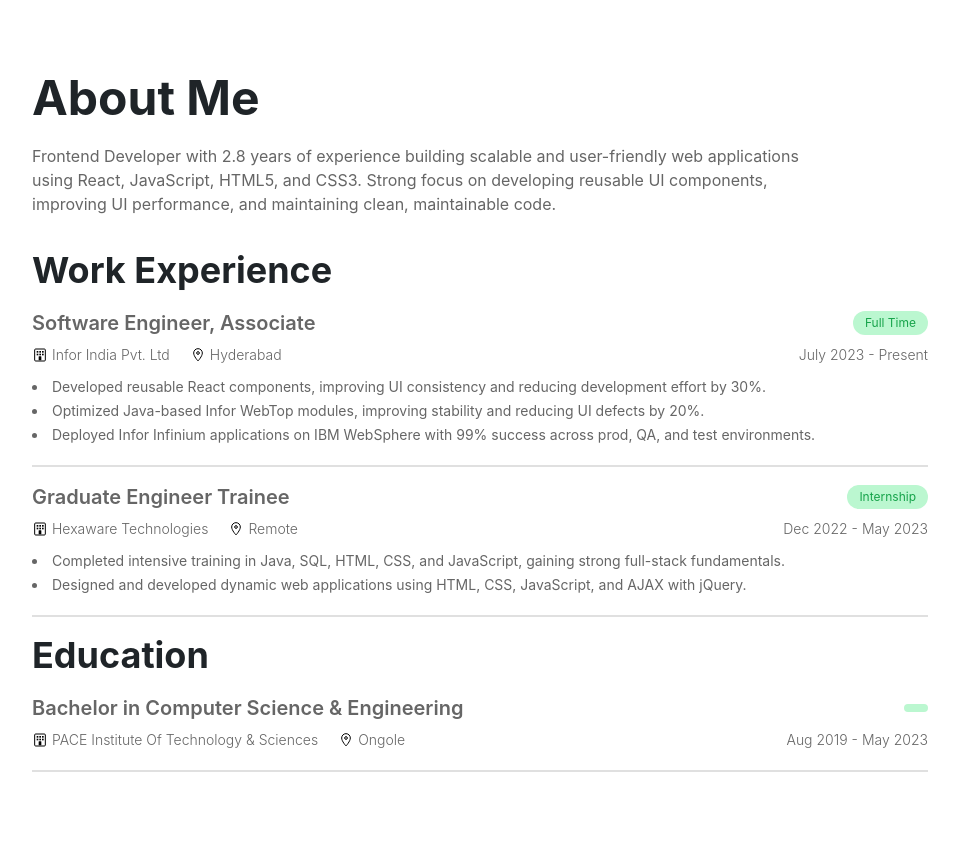
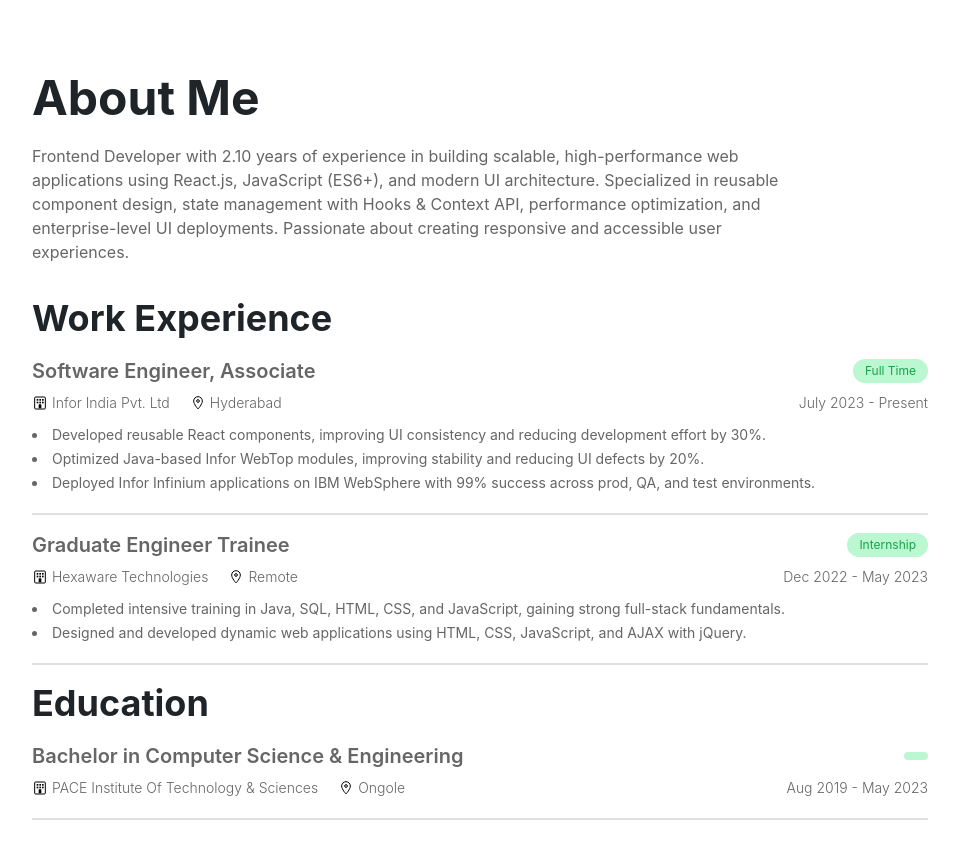
Before and after one commit to npoludasu/react-portfolio-website, a React (Create React App) app: page / in a window 1280 px wide. Shown: the part 900-1758 px from the top of the page, without its empty margins (160-1119 px from the left). Built offline with nearby package versions, Linux system fonts and the light colour scheme.

Commit message:
Updated project details

```diff
--- a/src/data/details.js
+++ b/src/data/details.js
@@ -31,7 +31,7 @@ export const personalDetails = {
   name: "Naveen Poludasu",
   tagline: "Frontend Developer specializing in React & JavaScript",
   img: profile,
-  about: `Frontend Developer with 2.8 years of experience building scalable and user-friendly web applications using React, JavaScript, HTML5, and CSS3. Strong focus on developing reusable UI components, improving UI performance, and maintaining clean, maintainable code.`,
+  about: 'Frontend Developer with 2.10 years of experience in building scalable, high-performance web applications using React.js, JavaScript (ES6+), and modern UI architecture. Specialized in reusable component design, state management with Hooks & Context API, performance optimization, and enterprise-level UI deployments. Passionate about creating responsive and accessible user experiences.'
 
 };
 
@@ -110,8 +110,8 @@ export const projectDetails = [
     image: projectImage1,
     description: `Developing a responsive React job tracking dashboard with CRUD operations, reusable components, custom hooks, search/filter/sorting, localStorage persistence, and optimized for performance.`,
     techstack: "React Js , Tailwind CSS",
-    previewLink: "https://google.com",
-    githubLink: "https://github.com",
+    previewLink: "https://jobflow-dashboard-ngr1.vercel.app/",
+    githubLink: "https://github.com/npoludasu/jobflow-dashboard",
   },
   {
     title: "Cricket Scoring App",
```
